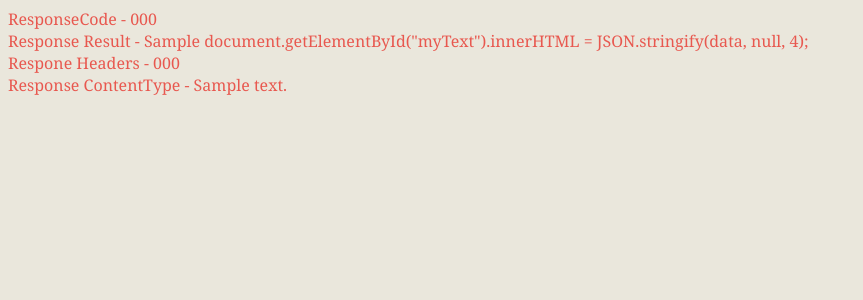
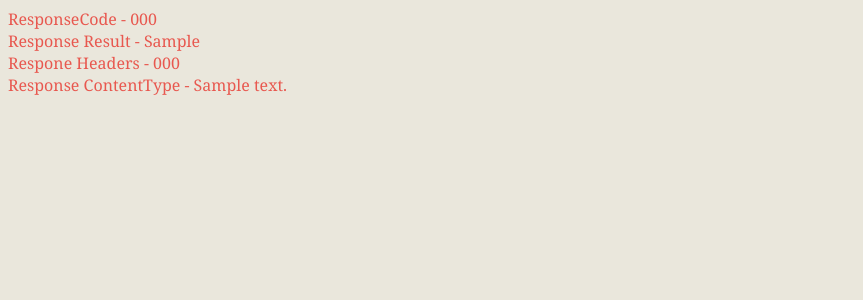
Before and after one commit to varunpintu100/Chrome, a Flask app: template templates/apiresponse.html in a window 1280 px wide. Shown: the top 300 px of the page, without its empty margins (0-863 px from the left). Run offline with Flask 2, Linux system fonts and the light colour scheme; the template is opened without the code that fills it: most values are stand-ins (such as "Sample title", 1, 10 or a date in 2020).

Commit message:
Api response

```diff
--- a/templates/apiresponse.html
+++ b/templates/apiresponse.html
@@ -13,7 +13,7 @@
     <label>ResponseCode - {{ response['response_code'] }}</label>
     <br>
     <label>Response Result - {{ response['response_result'] }}</label>
-    document.getElementById("myText").innerHTML = JSON.stringify(data, null, 4);
+    <!-- document.getElementById("myText").innerHTML = JSON.stringify(data, null, 4); -->
     <br>
     <label>Respone Headers - {{ response['response_code'] }}</label>
     <br>
```
